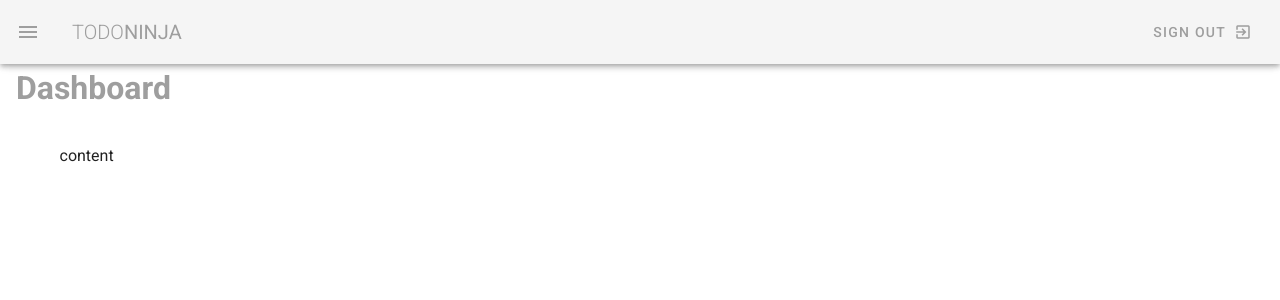
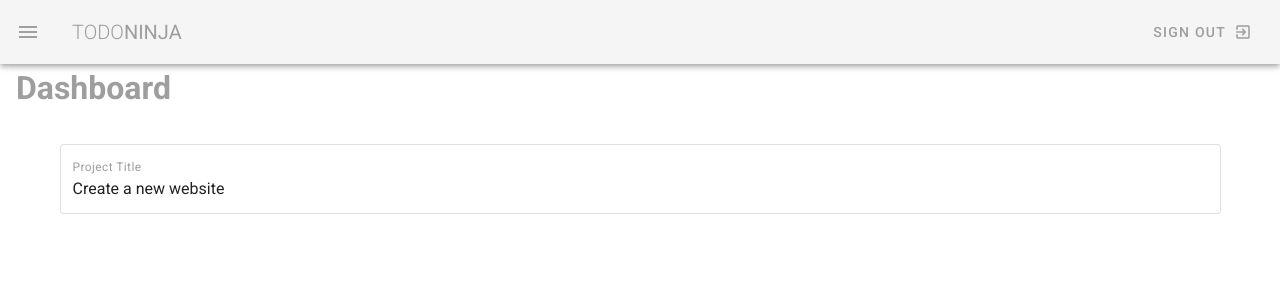
Before and after one commit to Armitage87/todo_app, a Vue app: page / in a window 1280 px wide. Shown: the top 300 px of the page. Built offline with nearby package versions, Linux system fonts and the light colour scheme.

Commit message:
Adding grid layout to app

```diff
--- a/src/views/Dashboard.vue
+++ b/src/views/Dashboard.vue
@@ -2,7 +2,14 @@
   <div class="dashboard">
     <h1 class="subheading grey--text">Dashboard</h1>
     <v-container class="my-5">
-        content
+        <v-card outlined class="pa-3">
+          <v-row wrap align no-gutters>
+            <v-flex xs12 md6>
+              <div class="caption grey--text">Project Title</div>
+              <div>Create a new website</div>
+            </v-flex>
+          </v-row>
+        </v-card>
     </v-container>
 
   </div>
```
Also changed, not shown: 1 other file (tests, documents, lock files or other folders).
